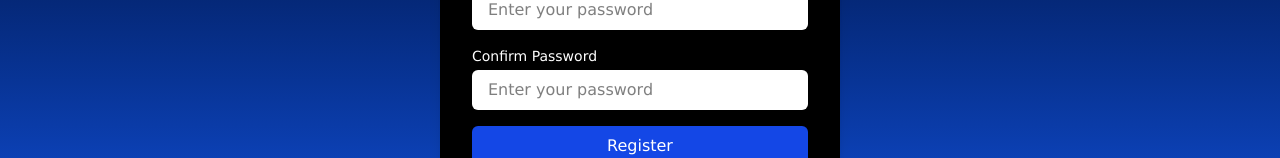
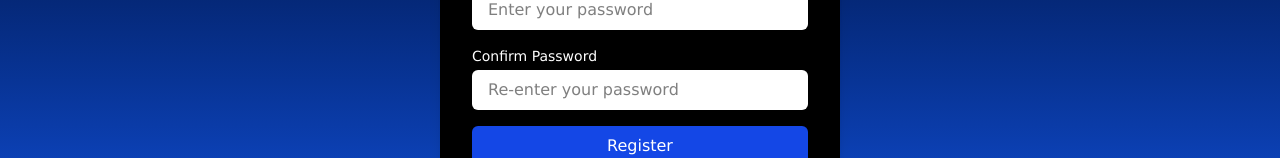
Before and after one commit to waterWdrinkFr/Assignment-5, a React (Vite) app in the folder Assignment 5/: page /register in a window 1280 px wide. Shown: the part 464-622 px from the top of the page. Built offline with nearby package versions, Linux system fonts and the light colour scheme.

Commit message:
Update RegisterView.jsx

```diff
--- a/Assignment 5/src/Views/RegisterView.jsx
+++ b/Assignment 5/src/Views/RegisterView.jsx
@@ -93,7 +93,7 @@ function RegisterView() {
                             id="confirmPassword"
                             value={confirmPassword} onChange={(e) => setConfirmPassword(e.target.value)}
                             className="mt-1 block w-full px-4 py-2 rounded-md bg-white"
-                            placeholder="Enter your password"
+                            placeholder="Re-enter your password"
                             required
                         />
                     </div>
```
